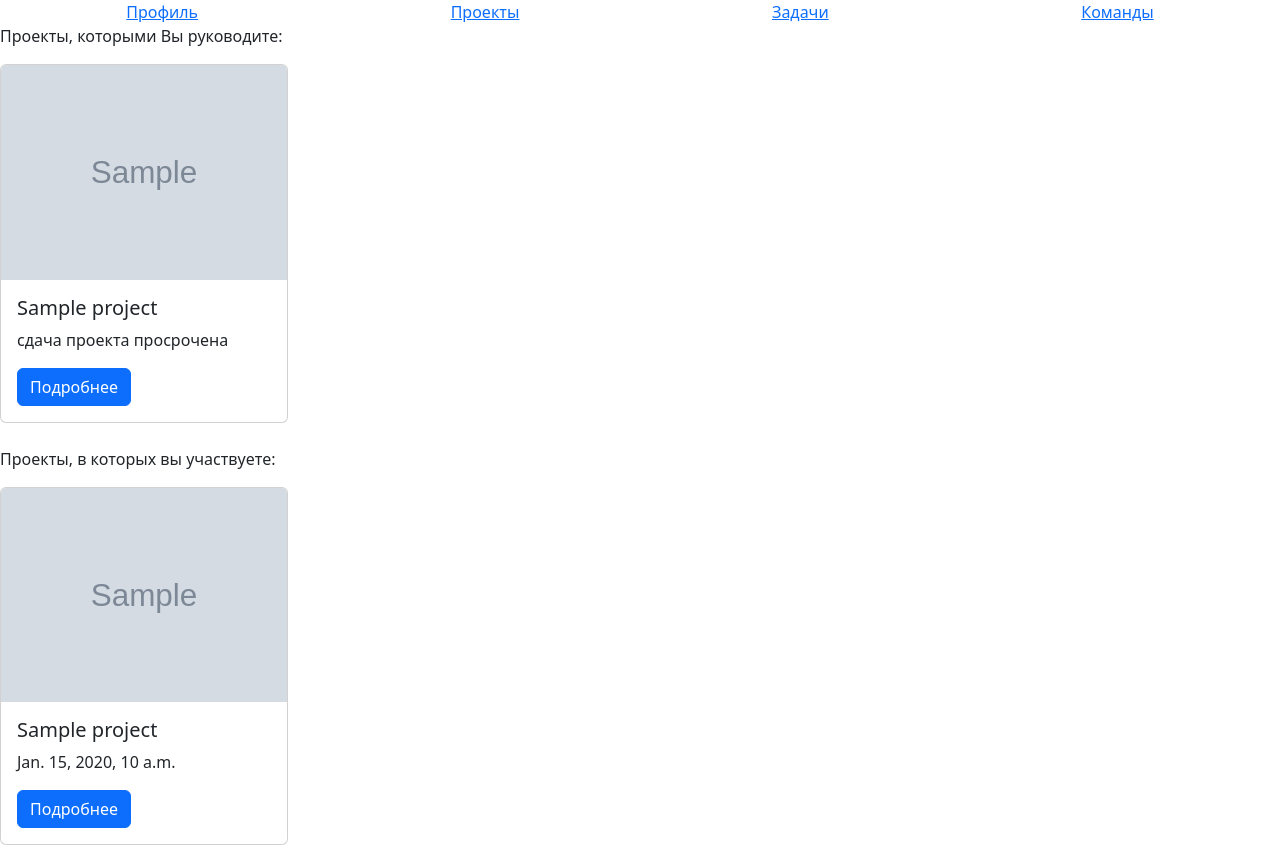
After one commit to Panovky/YUTA, a Django app: template projects/templates/projects.html in a window 1280 px wide. The commit adds this page. Run offline with Django 4.2, Linux system fonts and the light colour scheme; tables that the repository leaves empty hold one stand-in row (values such as "Sample post"); the template is opened without the code that fills it: values that come from a table or form of the project are taken from there, most other values are stand-ins (such as "Sample title", 1, 10 or a date in 2020); grey boxes marked "Sample" are stand-in pictures.

Commit message:
Projects' page creation

```diff
--- a/YUTA/urls.py
+++ b/YUTA/urls.py
@@ -24,6 +24,7 @@ urlpatterns = [
     path('admin/', admin.site.urls),
     path('main/', include('authorization.urls')),
     path('profile/', include('users.urls')),
+    path('projects/', include('projects.urls')),
     path('tasks/', include('tasks.urls')),
     path('', RedirectView.as_view(url='main/')),
 ] + static(settings.MEDIA_URL, document_root=settings.MEDIA_ROOT)
--- a/projects/models.py
+++ b/projects/models.py
@@ -1,12 +1,14 @@
 from django.db import models
 from users.models import User
 from teams.models import Team
+import datetime
 
 
 class Project(models.Model):
     id = models.AutoField(primary_key=True)
     name = models.CharField(max_length=50)
-    description = models.CharField(max_length=500)
+    photo = models.ImageField(blank=True, upload_to='images/projects_photos', default='images/default.png')
+    description = models.CharField(max_length=200)
     technical_task = models.FileField(blank=True, null=True)
     creation_date = models.DateField(auto_now_add=True)
     deadline = models.DateField()
@@ -21,6 +23,18 @@ class Project(models.Model):
     def __str__(self):
         return self.name
 
+    def get_deadline(self):
+        deadline = self.deadline
+        today = datetime.date.today()
+        days = (deadline - today).days
+
+        if days < 0:
+            return 'сдача проекта просрочена'
+        elif days == 0:
+            return 'срок сдачи проекта: сегодня'
+        else:
+            return f'дней до сдачи проекта: {days}'
+
 
 class Column(models.Model):
     id = models.AutoField(primary_key=True)
--- /dev/null
+++ b/projects/templates/projects.html
@@ -0,0 +1,41 @@
+{% extends 'base.html' %}
+
+{% block content %}
+    {% if user_projects %}
+        <p>Проекты, которыми Вы руководите:</p>
+        <div class="d-flex align-items-center">
+            {% for project in user_projects %}
+                <div class="card" style="width: 18rem;">
+                    <img src="{{ project.photo.url }}" class="card-img-top" alt="Обложка проекта">
+                    <div class="card-body">
+                        <h5 class="card-title">{{ project.name }}</h5>
+                        <p class="card-text">{{ project.get_deadline }}</p>
+                        <a href="#" class="btn btn-primary">Подробнее</a>
+                    </div>
+                </div>
+            {% endfor %}
+        </div>
+    {% else %}
+        <p>К сожалению, Вы еще не руководите ни одним проектом. Хотите создать новый проект?</p>
+    {% endif %}
+
+    <br>
+
+    {% if others_projects %}
+        <p>Проекты, в которых вы участвуете:</p>
+        <div class="d-flex align-items-center">
+            {% for project in others_projects %}
+                <div class="card" style="width: 18rem;">
+                    <img src="{{ project.photo.url }}" class="card-img-top" alt="Обложка проекта">
+                    <div class="card-body">
+                        <h5 class="card-title">{{ project.name }}</h5>
+                        <p class="card-text">{{ project.get_deadline }}</p>
+                        <a href="#" class="btn btn-primary">Подробнее</a>
+                    </div>
+                </div>
+            {% endfor %}
+        </div>
+    {% else %}
+        <p>К сожалению, Вы еще не участвуете ни одном в проекте. Хотите создать новый проект?</p>
+    {% endif %}
+{% endblock content %}
--- /dev/null
+++ b/projects/urls.py
@@ -0,0 +1,6 @@
+from django.urls import path
+from . import views
+
+urlpatterns = [
+    path('', views.ProjectsView.as_view(), name='projects')
+]
--- a/teams/admin.py
+++ b/teams/admin.py
@@ -1,4 +1,5 @@
 from django.contrib import admin
-from teams.models import Team
+from teams.models import Team, TeamMember
 
 admin.site.register(Team)
+admin.site.register(TeamMember)
--- a/teams/models.py
+++ b/teams/models.py
@@ -1,4 +1,3 @@
-from django.contrib.postgres.fields import ArrayField
 from django.db import models
 from users.models import User
 
@@ -6,7 +5,6 @@ from users.models import User
 class Team(models.Model):
     id = models.AutoField(primary_key=True)
     name = models.CharField(max_length=50)
-    leader = models.ForeignKey(User, null=True, on_delete=models.SET_NULL)
 
     class Meta:
         verbose_name = 'Команда'
@@ -21,3 +19,7 @@ class TeamMember(models.Model):
     id = models.AutoField(primary_key=True)
     user = models.ForeignKey(User, null=True, on_delete=models.SET_NULL)
     team = models.ForeignKey(Team, null=True, on_delete=models.SET_NULL)
+
+    class Meta:
+        verbose_name = 'Участник команды'
+        verbose_name_plural = 'Участники команды'
--- a/templates/base.html
+++ b/templates/base.html
@@ -15,7 +15,7 @@
     {% block logo %}{% endblock logo %}
     {% block menu %}
         <a href="{% url 'profile' menu_user_id %}">Профиль</a>
-        <a href="#">Проекты</a>
+        <a href="{% url 'projects' %}">Проекты</a>
         <a href="{% url 'tasks' %}">Задачи</a>
         <a href="#">Команды</a>
     {% endblock menu %}
```
Also changed, not shown: projects/views.py (+25 -1 lines), projects/migrations/0004_alter_project_description.py (added), projects/migrations/0005_project_photo.py (added), teams/migrations/0003_remove_team_leader.py (added), teams/migrations/0004_alter_teammember_options.py (added).
